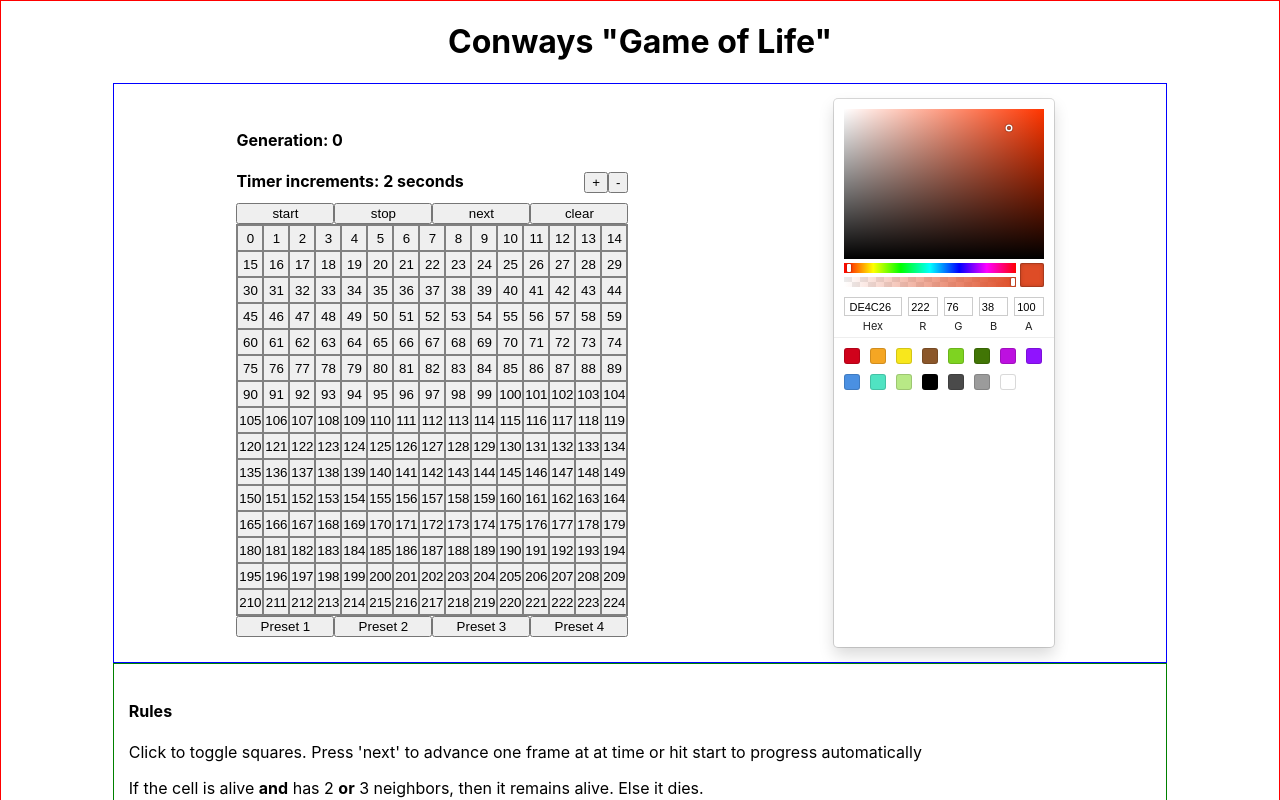
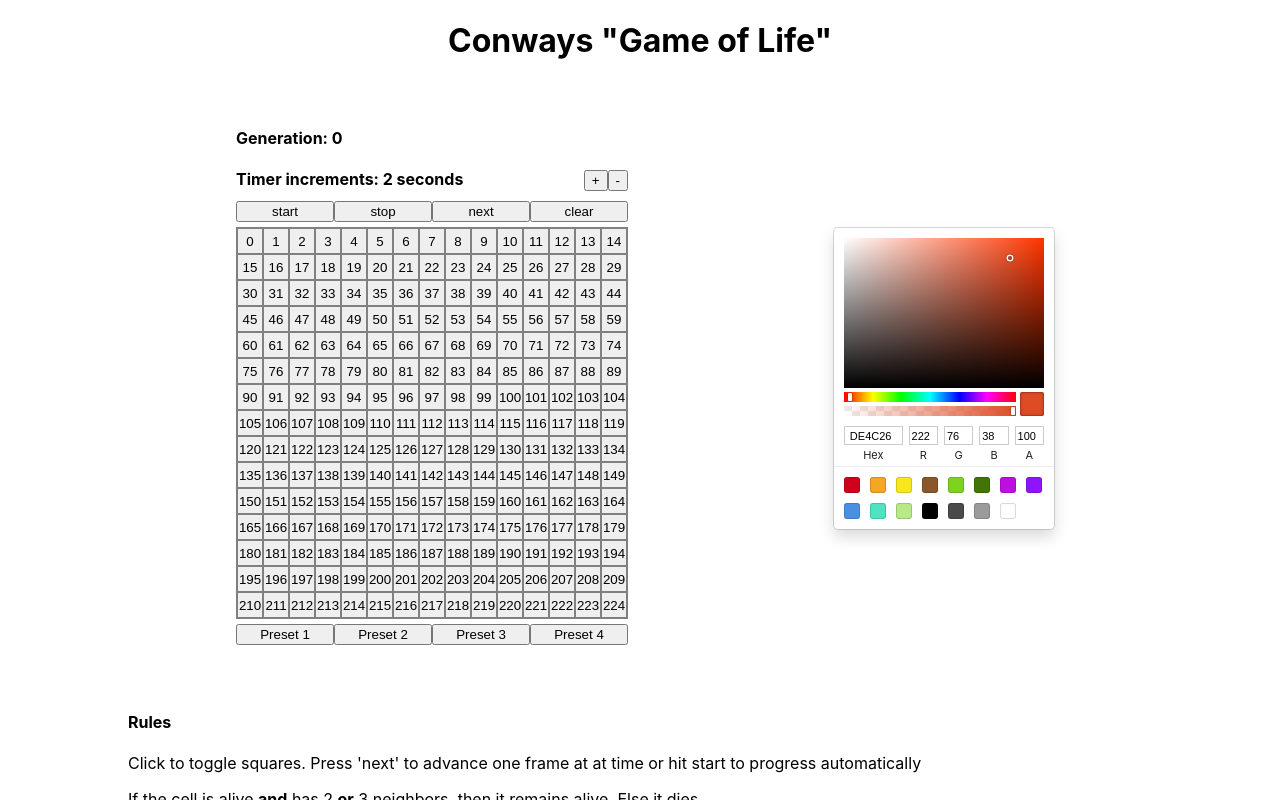
Before and after one commit to bloominstituteoftechnology/CS-Build-Week-1, a React (Create React App) app in the folder life/: page / in a window 1280 px wide. Shown: the top 800 px of the page. Built offline with nearby package versions, Linux system fonts and the light colour scheme.

Commit message:
styling is now looking okay

```diff
--- a/life/src/App.js
+++ b/life/src/App.js
@@ -25,10 +25,12 @@ class App extends Component {
         <h1>Conways "Game of Life"</h1>
         <div className="main">
           <GridObject color={this.state.color} />
-          <SketchPicker
-            style={{margin: "10px"}}
-            color={this.state.color}
-            onChangeComplete={ this.selectColor}/>
+          <div className="color">
+            <SketchPicker
+              style={{margin: "10px"}}
+              color={this.state.color}
+              onChangeComplete={ this.selectColor}/>
+          </div>
         </div>
         <div className="rules">
             <h4>Rules</h4>
@@ -48,7 +50,7 @@ class App extends Component {
 export default App;
 
 const AppDiv = styled.div`
-  border: 1px solid red;
+  /* border: 1px solid red; */
   /* height: 100vh; */
   box-sizing: border-box;
   flex-direction: column;
@@ -56,15 +58,19 @@ const AppDiv = styled.div`
   justify-content: flex-start;
   align-items: center;
   .main{
-    border: 1px solid blue;
+    /* border: 1px solid blue; */
     display: flex;
     flex-direction: row;
     justify-content: space-around;
     width: 80%;
     padding: 15px;
+    .color{
+      display: flex;
+      align-items: center;
+    }
   }
   .rules{
-    border: 1px solid green;
+    /* border: 1px solid green; */
     width: 80%;
     padding: 15px;
   }
--- a/life/src/components/gridObject.js
+++ b/life/src/components/gridObject.js
@@ -270,6 +270,7 @@ const GridDiv = styled.div`
         flex-direction: row;
         justify-items: center;
         align-content: center;
+        margin: 5px 0;
         button{
             width: 100%;
         }
```
